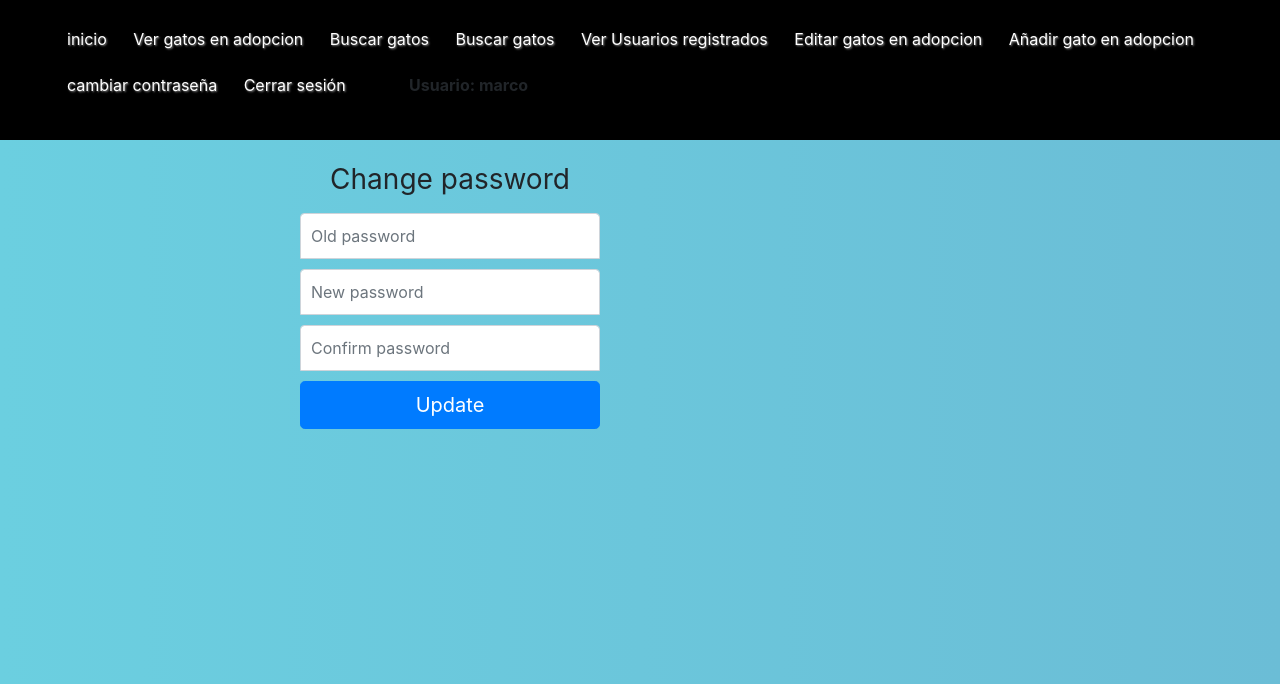
After one commit to cataliinaa/DesarrolloDeSoftawe, a Django app: page /password_change/ in a window 1280 px wide. The commit adds this page. Shown: the top 684 px of the page. Run offline with Django 3.2, Linux system fonts and the light colour scheme; a user stored in the database is signed in; parts of the project's set-up code (start-up, migrations or seed data) failed here and were passed over; some libraries are stand-ins or nearby versions.

Commit message:
version2

```diff
--- a/ev2V4/urls.py
+++ b/ev2V4/urls.py
@@ -14,10 +14,10 @@ Including another URLconf
     2. Add a URL to urlpatterns:  path('blog/', include('blog.urls'))
 """
 from django.contrib import admin
-from django.urls import path,include
+from django.urls import path,include,reverse_lazy
 from django.contrib.auth.views import LoginView , LogoutView
 from django.contrib.auth import views as auth_views
-
+from django.conf.urls import url
 from django.views.generic import TemplateView
 
 
@@ -26,15 +26,26 @@ urlpatterns = [
     path('admin/', admin.site.urls),
     path('Gatos/',include('apps.Gatos.urls')),
     path('Registrar/',include('apps.Usuario.urls')),
-
-
     path('login/', auth_views.LoginView.as_view(template_name='Usuario/login.html'), name='login'),
     path('logout/', LogoutView.as_view(template_name='Usuario/logout.html'), name='logout'),
+    path('accounts/login/', LoginView.as_view(redirect_authenticated_user=True,template_name='Usuario/login_superuser.html'), name='login_superuser'),
+    path('', TemplateView.as_view(template_name='homeUsuario.html'), name='homeUsuario'),
+    path('accounts/', include('django.contrib.auth.urls')),
 
+    path('password_change/done/', auth_views.PasswordChangeDoneView.as_view(template_name='Password_reset/password_change_done.html'),
+        name='password_change_done'),
 
-    path('accounts/login/', LoginView.as_view(redirect_authenticated_user=True,template_name='Usuario/login_superuser.html'), name='login_superuser'),
+    path('password_change/', auth_views.PasswordChangeView.as_view(template_name='Password_reset/password_change.html'),
+        name='password_change'),
 
-    path('', TemplateView.as_view(template_name='homeUsuario.html'), name='homeUsuario'),
+    path('password_reset/done/', auth_views.PasswordResetCompleteView.as_view(template_name='Password_reset/password_reset_done.html'),
+     name='password_reset_done'),
+
+    path('reset/<uidb64>/<token>/', auth_views.PasswordResetConfirmView.as_view(), name='password_reset_confirm'),
+    path('password_reset/', auth_views.PasswordResetView.as_view(), name='password_reset'),
+
+    path('reset/done/', auth_views.PasswordResetCompleteView.as_view(template_name='Password_reset/password_reset_complete.html'),
+     name='password_reset_complete'),
 
 
 
--- a/templates/Gatos/base.html
+++ b/templates/Gatos/base.html
@@ -31,7 +31,7 @@
             <li class="nav-item"><a href="{% url 'Añadir_gato' %}">Añadir gato en adopcion</a></li>
             {% endif %}
             {% if user.is_authenticated %}
-
+            <li class="nav-item"><a href="{% url 'password_change' %}">cambiar contraseña</a></li>
             <li class="nav-item"><a href="{% url 'logout' %}">Cerrar sesión</a></li>
             <span class="ml-md-5" "><strong>Usuario: {{ user.get_username }}</strong></span>
             {% endif %}
--- /dev/null
+++ b/templates/Password_reset/password_change.html
@@ -0,0 +1,53 @@
+
+{% extends 'Gatos/base.html' %}
+
+{% block content %}
+<style type="text/css">
+  .form-signin {
+    width: 100%;
+    max-width: 330px;
+    padding: 15px;
+    margin: auto;
+  }
+  .form-signin .checkbox {
+    font-weight: 400;
+  }
+  .form-signin .form-control {
+    position: relative;
+    box-sizing: border-box;
+    height: auto;
+    padding: 10px;
+    font-size: 16px;
+  }
+  .form-signin .form-control:focus {
+    z-index: 2;
+  }
+  .form-signin input[type="password"] {
+    margin-bottom: 10px;
+    border-bottom-right-radius: 0;
+    border-bottom-left-radius: 0;
+  }
+  .h3{
+    text-align: center;
+  }
+</style>
+
+
+<form method="POST" class="form-signin">{% csrf_token %}
+  <h1 class="h3 mb-3 font-weight-normal">Change password</h1>
+    <input name="old_password" class="form-control" placeholder="Old password" type="password" id="id_old_password" required="true">
+    <input name="new_password1" class="form-control" placeholder="New password" type="password" id="id_new_password1" required="true">
+    <input name="new_password2" class="form-control" placeholder="Confirm password" type="password" id="id_new_password2" required="true">
+
+    {% for field in form %}
+      {% for error in field.errors %}
+        <p style="color: red">{{ error }}</p>
+      {% endfor %}
+    {% endfor %}
+
+  <button class="btn btn-lg btn-primary btn-block" type="submit">Update</button>
+</form>
+
+
+
+{% endblock %}
--- a/templates/Usuario/login.html
+++ b/templates/Usuario/login.html
@@ -29,7 +29,9 @@ Registro
             <input name="password" class="form-control" type="password"/>
             <div class="bg-danger mt-1">{{ form.errors.password }}</div>
         </div>
-
+        <a href="{% url 'password_reset' %}" class="btn btn-link">Forgot your password?</a>
+        <a href="{% url 'Registrar' %}" class="btn btn-link">Registrarse
+        </a>
         {% if form.non_field_errors %}
         <div class="form-group">
             <div class="bg-danger mt-1 p-2">Login incorrecto!</div>
--- a/templates/Usuario/login_superuser.html
+++ b/templates/Usuario/login_superuser.html
@@ -29,7 +29,7 @@ Registro
             <input name="password" class="form-control" type="password"/>
             <div class="bg-danger mt-1">{{ form.errors.password }}</div>
         </div>
-
+        <a href="{% url 'password_reset' %}" class="btn btn-link">Forgot your password?</a>
         {% if form.non_field_errors %}
         <div class="form-group">
             <div class="bg-danger mt-1 p-2">Login incorrecto!</div>
--- a/templates/base2.html
+++ b/templates/base2.html
@@ -17,7 +17,7 @@
 
             {% if not user.is_authenticated %}
             <li class="nav-item"><a href="{% url 'homeUsuario' %}">inicio</a></li>
-            <li class="nav-item"><a href="{% url 'Registrar' %}">registrarse</a></li>
+
             <li class="nav-item"><a href="{% url 'login/' %}">iniciar sesión</a></li>
             {% endif %}
             {% if user.is_superuser %}
```
Also changed, not shown: ev2V4/settings.py (+8 -0 lines), templates/Password_reset/password_change_done.html (added, +13 -0 lines), templates/Password_reset/password_form.html (added, +45 -0 lines), templates/Password_reset/password_reset_complete.html (added, +15 -0 lines), templates/Password_reset/password_reset_confirm.html (added, +25 -0 lines), templates/Password_reset/password_reset_done.html (added, +22 -0 lines), templates/Password_reset/password_reset_email.html (added, +11 -0 lines), apps/security/views.py (line endings or trailing spaces), db.sqlite3.
